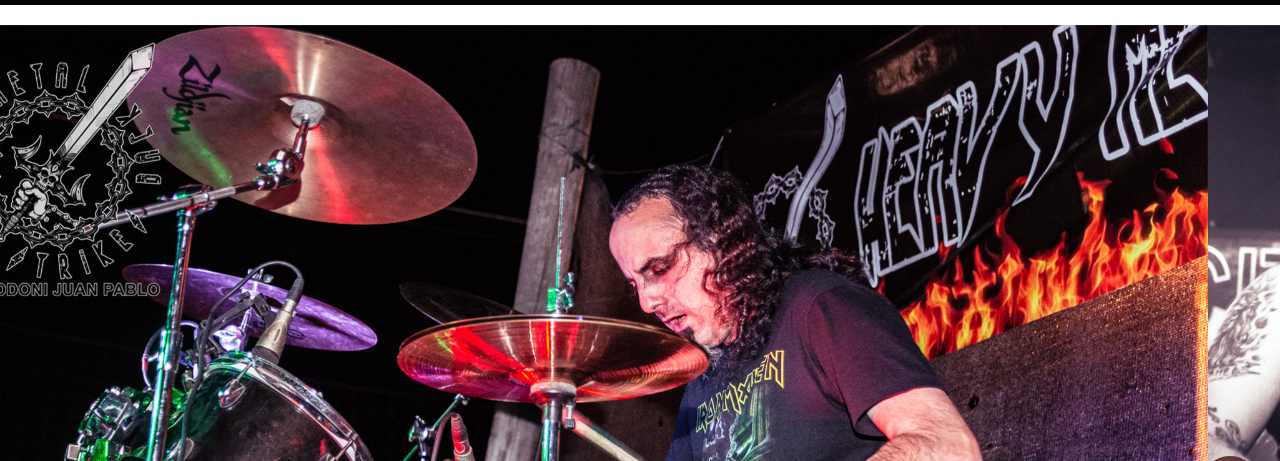
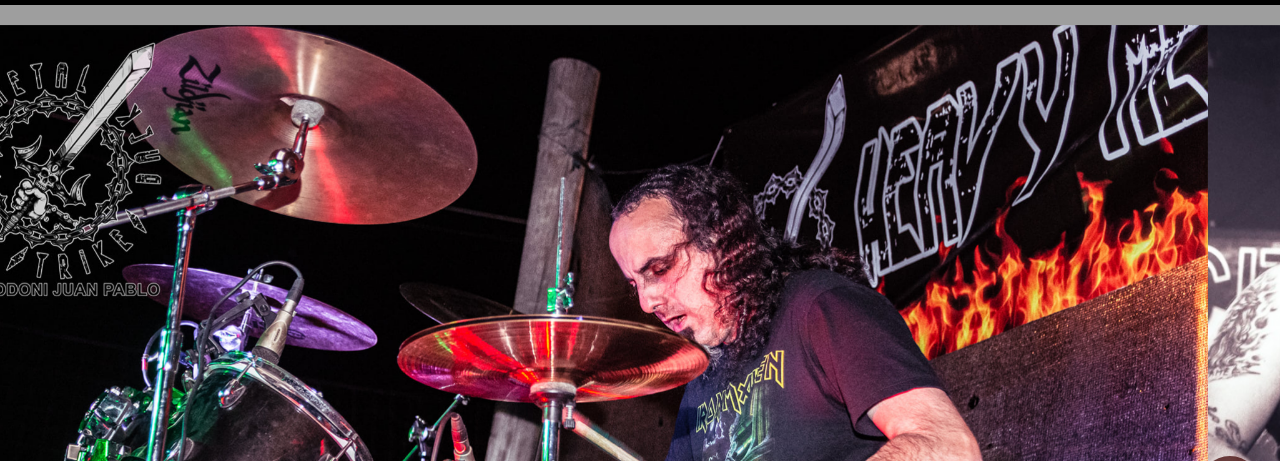
Before and after one commit to regina-santangelo/proyecto-final-bandas, a website: page index.html in a window 1280 px wide. Shown: the part 164-625 px from the top of the page. Drawn offline with nearby package versions, Linux system fonts and the light colour scheme; the site is published under a folder, as on GitHub Pages, so addresses that start at the root find nothing.

Commit message:
Update style.css

```diff
--- a/style.css
+++ b/style.css
@@ -329,7 +329,7 @@ a:visited {
 }
 
 body {
-  background-image: url(/galeria/wall.png);
+  background-image: url(./galeria/wall.png);
   font-size: 15px;
   font-family: 'Raleway', sans-serif;
   display: -ms-grid;
```
